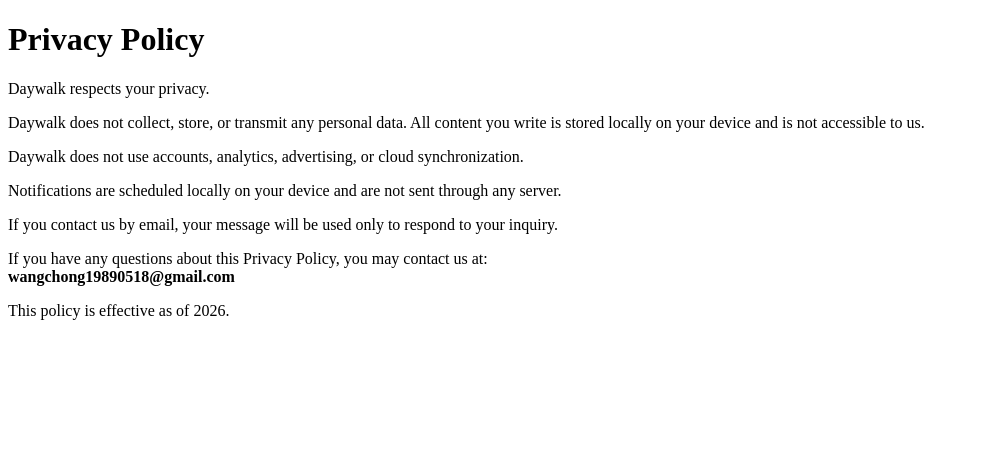
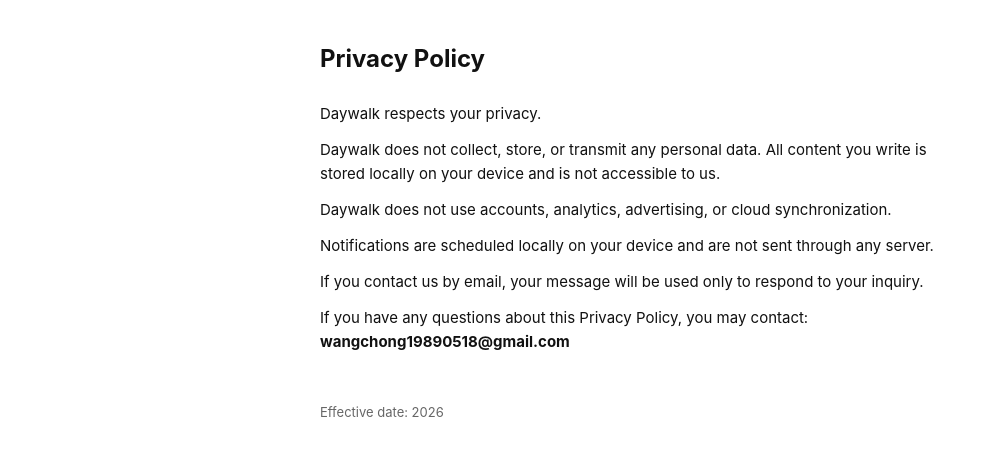
Before and after one commit to androidwangchong/daywalk-support, a plain HTML site: page privacy.html in a window 1280 px wide. Shown: the whole page, without its empty margins (0-988 px from the left). Drawn offline with Linux system fonts and the light colour scheme.

Commit message:
Update privacy.html

```diff
--- a/privacy.html
+++ b/privacy.html
@@ -3,8 +3,34 @@
 <head>
   <meta charset="UTF-8">
   <title>Privacy Policy – Daywalk</title>
+  <meta name="viewport" content="width=device-width, initial-scale=1.0">
+  <style>
+    body {
+      font-family: -apple-system, BlinkMacSystemFont, "Segoe UI", Roboto, sans-serif;
+      background-color: #ffffff;
+      color: #111111;
+      max-width: 640px;
+      margin: 40px auto;
+      padding: 0 16px;
+      line-height: 1.6;
+    }
+    h1 {
+      font-size: 24px;
+      margin-bottom: 24px;
+    }
+    p {
+      font-size: 15px;
+      margin: 12px 0;
+    }
+    .footer {
+      margin-top: 48px;
+      font-size: 13px;
+      color: #666666;
+    }
+  </style>
 </head>
 <body>
+
   <h1>Privacy Policy</h1>
 
   <p>Daywalk respects your privacy.</p>
@@ -27,13 +53,14 @@
   </p>
 
   <p>
-    If you have any questions about this Privacy Policy, you may contact us at:
+    If you have any questions about this Privacy Policy, you may contact:
     <br>
     <strong>wangchong19890518@gmail.com</strong>
   </p>
 
-  <p>
-    This policy is effective as of 2026.
-  </p>
+  <div class="footer">
+    Effective date: 2026
+  </div>
+
 </body>
 </html>
```
